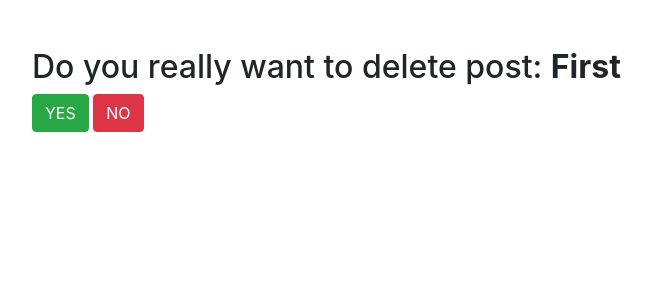
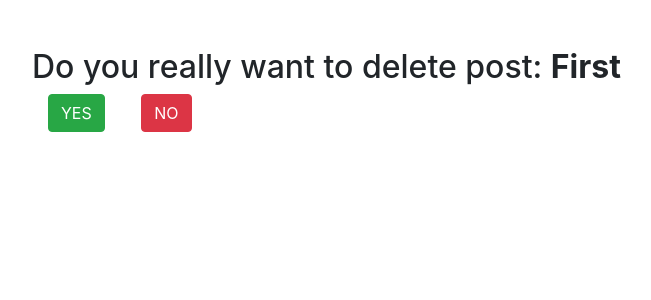
Before and after one commit to tkazan/Blog, a Django app: page /delete/1 in a window 1280 px wide. Shown: the part 62-362 px from the top of the page, without its empty margins (53-704 px from the left). Run offline with Django 3.2, Linux system fonts and the light colour scheme; data comes from the database, SQL or seed files in the repository; both versions use the stored data as it was after the commit; some libraries are stand-ins or nearby versions.

Commit message:
clean up

```diff
--- a/BlogApp/templates/delete.html
+++ b/BlogApp/templates/delete.html
@@ -7,7 +7,7 @@
     <h2>Do you really want to delete post: <strong>{{ post.title }}</strong></h2>
     <form method="POST" action="#">
     {% csrf_token %}
-        <input class="btn btn-success" type="submit" name="submit" value="YES">
-        <input class="btn btn-danger" type="submit" name="submit" value="NO">
+        <input class="btn btn-success mx-3" type="submit" name="submit" value="YES">
+        <input class="btn btn-danger mx-3" type="submit" name="submit" value="NO">
     </form>
 {% endblock %}
--- a/BlogApp/templates/edit.html
+++ b/BlogApp/templates/edit.html
@@ -18,9 +18,9 @@
             <textarea id="foo" name="description">{{ post.description }}</textarea>
         </label>
         <br/>
-        <input class="btn btn-warning" type="submit" value="MODYFIKUJ">
-        <a style="float: right" href="{% url 'home' %}">
-            <button class="btn btn-info">Back</button>
+        <input class="btn btn-warning mx-3" type="submit" value="Edit">
+        <a href="{% url 'home' %}">
+            <button class="btn btn-info mx-3">Back</button>
         </a>
     </form>
 
--- a/BlogApp/templates/new.html
+++ b/BlogApp/templates/new.html
@@ -16,9 +16,9 @@
             </tr>
         </table>
         <br/>
-        <input type="submit" name="add" value="Post" class="btn btn-success">
-        <a style="float: right" href="{% url 'home' %}">
-            <button class="btn btn-info">Back</button>
+        <input type="submit" name="add" value="Post" class="btn btn-success mx-3">
+        <a href="{% url 'home' %}">
+            <button class="btn btn-info mx-3">Back</button>
         </a>
     </form>
 
```
Also changed, not shown: db.sqlite3.
